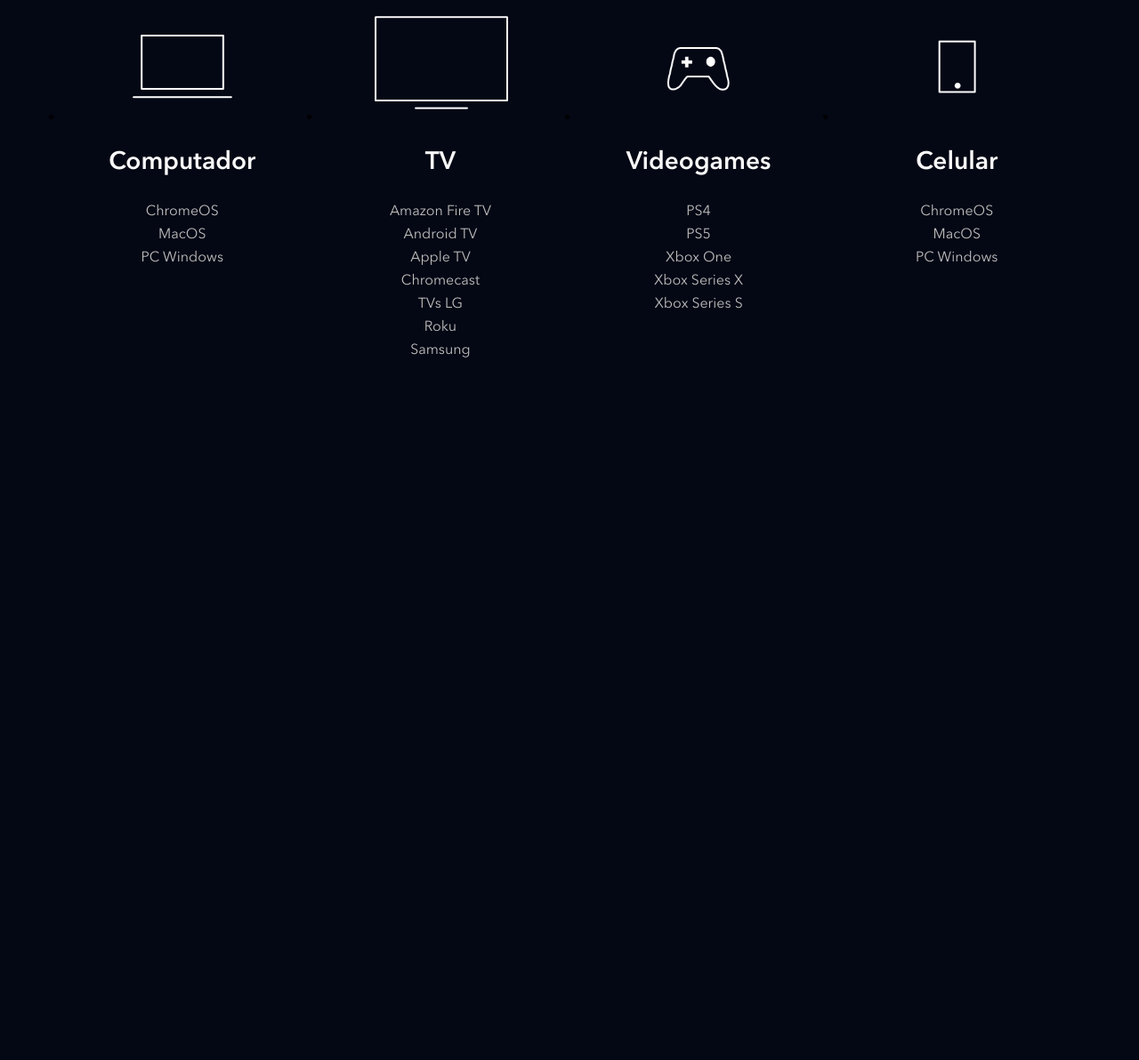
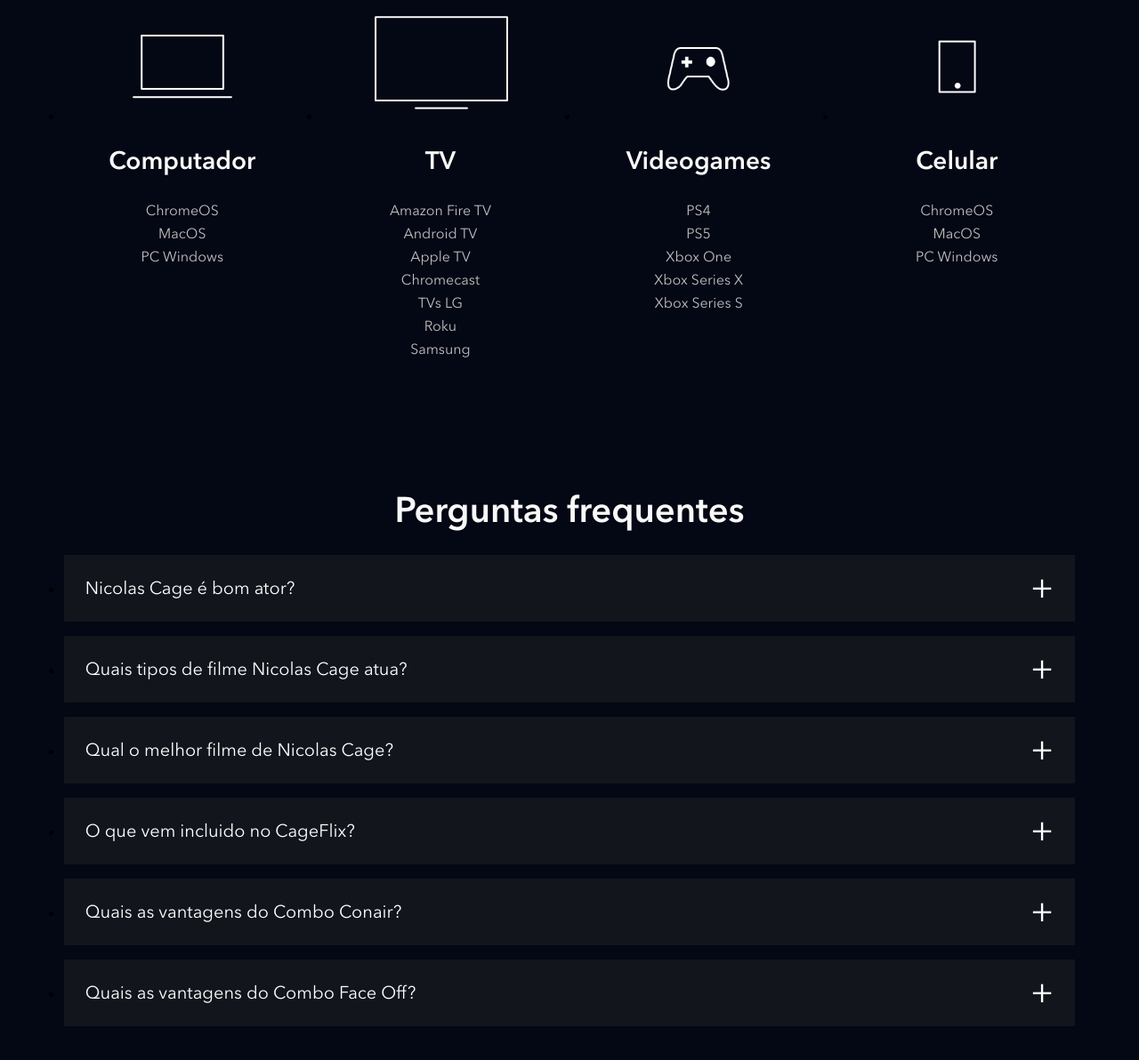
Before and after one commit to AndradeTC86/cageflix, a website: page index.html in a window 1280 px wide. Shown: the part 3097-4289 px from the top of the page at 89% size. Before the commit the page ends 3575 px from the top, so only its background shows below. Drawn offline with nearby package versions, Linux system fonts and the light colour scheme; files that its build step writes are made by us from their sources; files whose address does not match are found by name.

Commit message:
Criando secao FAQ

```diff
--- a/index.html
+++ b/index.html
@@ -203,6 +203,59 @@
             </ul>
         </h2>
     </section>
+    <section class="faq">
+        <h2 class="title--medium">Perguntas frequentes</h2>
+        <ul class="faq__questions">
+            <li class="faq__questions__item faq__questions">
+                <div class="faq__questions__item__question" data-faq-question>
+                    Nicolas Cage é bom ator?
+                </div>
+                <div class="faq__questions__item__answer text--big">
+                    Sim, Nicolas Cage é um bom ator. Ele já ganhou um Oscar de melhor ator por sua atuação em Despedida em Las Vegas.
+                </div>
+            </li>
+            <li class="faq__questions__item">
+                <div class="faq__questions__item__question" data-faq-question>
+                    Quais tipos de filme Nicolas Cage atua?
+                </div>
+                <div class="faq__questions__item__answer text--big">
+                    Nicolas Cage atua em diversos tipos de filmes, incluindo ação, comédia, drama, ficção científica, suspense e terror.
+                </div>
+            </li>
+            <li class="faq__questions__item">
+                <div class="faq__questions__item__question" data-faq-question>
+                    Qual o melhor filme de Nicolas Cage?
+                </div>
+                <div class="faq__questions__item__answer text--big">
+                    O melhor filme de Nicolas Cage é subjetivo, mas alguns dos mais populares são Despedida em Las Vegas, A Outra Face e O Vidente.
+                </div>
+            </li>
+            <li class="faq__questions__item">
+                <div class="faq__questions__item__question" data-faq-question>
+                    O que vem incluido no CageFlix?
+                </div>
+                <div class="faq__questions__item__answer text--big">
+                    O CageFlix inclui todos os filmes de Nicolas Cage disponíveis no catálogo, além de séries, documentários e conteúdos exclusivos.
+                </div>
+            </li>
+            <li class="faq__questions__item">
+                <div class="faq__questions__item__question" data-faq-question>
+                    Quais as vantagens do Combo Conair?
+                </div>
+                <div class="faq__questions__item__answer text--big">
+                    Além de todos os filmes de Nicolas Cage disponíveis no CageFlix, o Combo Conair inclui filmes de outros streamings.
+                </div>
+            </li>
+            <li class="faq__questions__item">
+                <div class="faq__questions__item__question" data-faq-question>
+                    Quais as vantagens do Combo Face Off?
+                </div>
+                <div class="faq__questions__item__answer text--big">
+                    Além de todos os filmes de Nicolas Cage disponíveis no CageFlix, o Combo Face Off inclui filmes de outros universos.
+                </div>
+            </li>
+        </ul>
+    </section>
     <script src="./src/main.js"></script>
 </body>
 </html>
--- a/src/main.js
+++ b/src/main.js
@@ -1,5 +1,6 @@
 document.addEventListener('DOMContentLoaded', function() {
     const buttons = document.querySelectorAll('[data-tab-button]')
+    const questions =document.querySelectorAll('[data-faq-question]')
 
     for (let i = 0; i < buttons.length; i++) {
         buttons[i].addEventListener('click', function(button){
@@ -10,6 +11,10 @@
             removeActiveButton()
             button.target.classList.add('shows__tabs__button--is--active')
         })
+    }
+
+    for (let i = 0; i < questions.length; i++) {
+        questions[i].addEventListener('click', toggleAnswer)
     }
 })
 
@@ -27,5 +32,10 @@
         for (let i = 0; i < buttons.length; i++) {
             buttons[i].classList.remove('shows__tabs__button--is--active')
         }
+}
 
+function toggleAnswer(element) {
+    const style = 'faq__questions__item--is-open'
+    const question = element.target.parentNode
+    question.classList.toggle(style)
 }
--- /dev/null
+++ b/src/styles/_faq.scss
@@ -0,0 +1,54 @@
+.faq {
+    padding: 5.6vw;
+
+    h2 {
+        text-align: center;
+        margin-bottom: 24px;
+    }
+
+    &__questions {
+        &__item {
+            background-color: #13151d;
+            margin-bottom: 16px;
+
+            &__question {
+                color: #fff;
+                font-size: 20px;
+                padding: 24px;
+                display: block;
+                cursor: pointer;
+                position: relative;
+
+                &::after {
+                    content: '+';
+                    position: absolute;
+                    top: 0;
+                    right: 24px;
+                    height: 100%;
+                    display: flex;
+                    align-items: center;
+                    font-size: 40px;
+                }
+            }
+
+            &__answer {
+                height: 0;
+                overflow: hidden;
+                padding: 0 24px;
+                transition: height, 0.5s ease;
+            }
+
+            &--is-open {
+                .faq__questions__item__question::after{
+                    content: '-';
+                }
+
+                .faq__questions__item__answer {
+                    height: auto;
+                    padding-bottom: 24px;
+                    transition: height, 0.5s ease;
+                }
+            }
+        }
+    }
+}
--- a/src/styles/main.scss
+++ b/src/styles/main.scss
@@ -3,6 +3,7 @@
 @use 'shows';
 @use 'plans';
 @use 'available_devices';
+@use 'faq';
 
 @font-face {
     font-family: Avenir;
```
